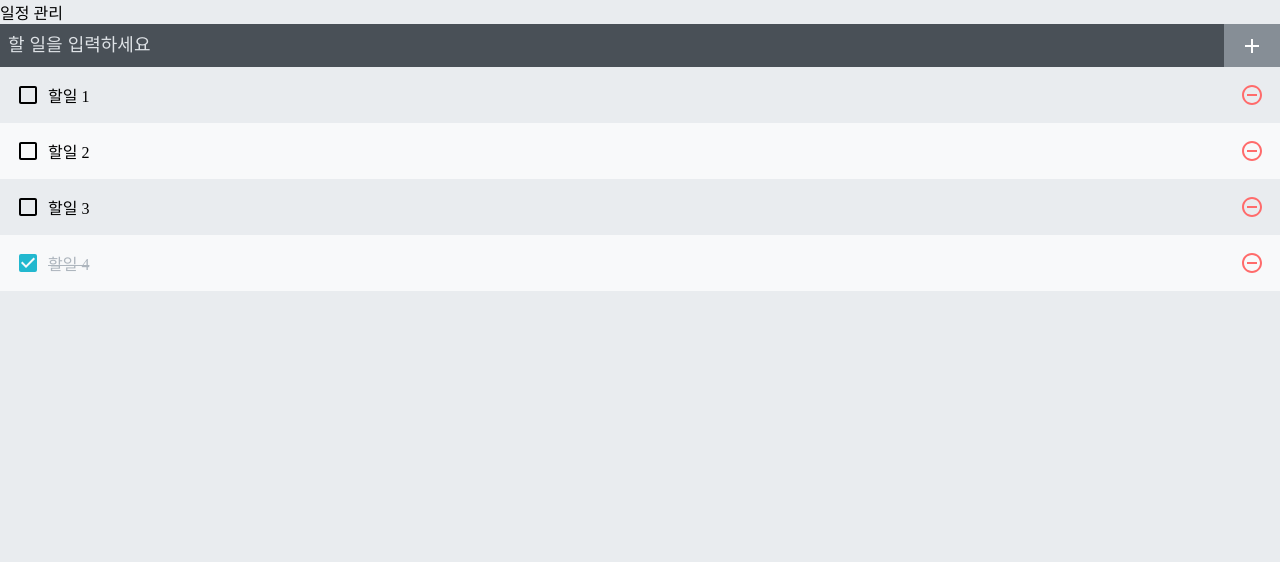
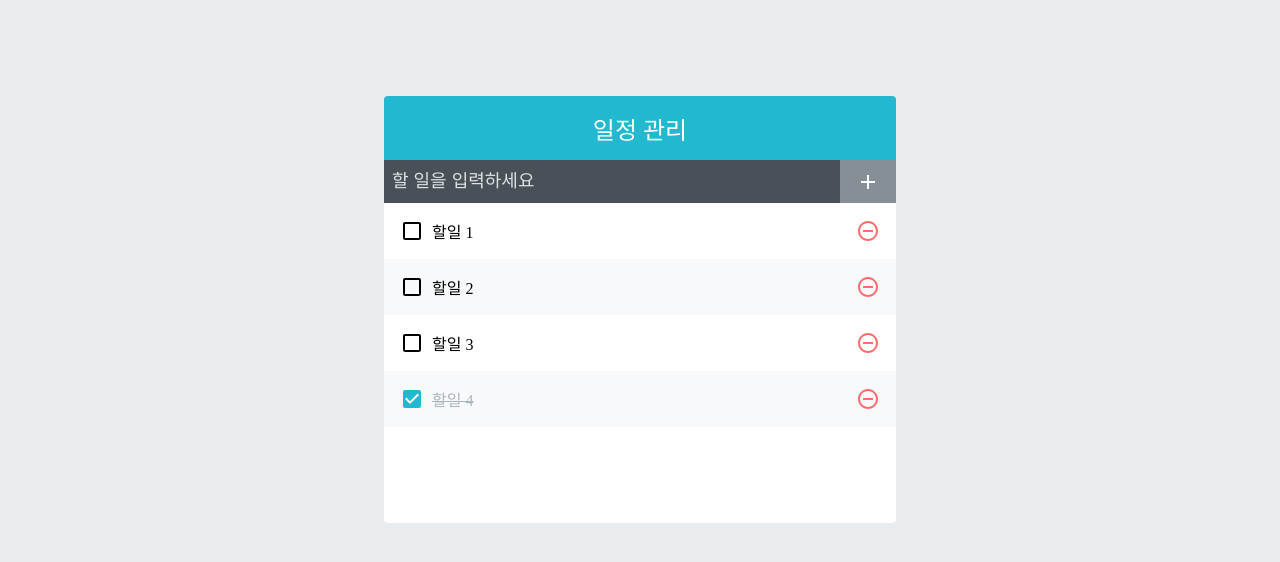
Before and after one commit to kiekk/todo-list-react, a React (Create React App) app: page / in a window 1280 px wide. Shown: the top 562 px of the page. Built offline with nearby package versions, Linux system fonts and the light colour scheme.

Commit message:
add component TodoTemplate

```diff
--- a/src/App.js
+++ b/src/App.js
@@ -8,6 +8,7 @@ import {
 } from 'react-icons/md'
 import './style.scss'
 import cn from 'classnames'
+import TodoTemplate from './components/TodoTemplate'
 
 function App() {
   const [text, setText] = useState('')
@@ -63,8 +64,7 @@ function App() {
   }
 
   return (
-    <div className="TodoTemplate">
-      <div className="app-title">일정 관리</div>
+    <TodoTemplate>
       <div className="content">
         <form className="TodoInsert" onSubmit={onSubmit}>
           <input
@@ -94,7 +94,7 @@ function App() {
           ))}
         </div>
       </div>
-    </div>
+    </TodoTemplate>
   )
 }
 
--- /dev/null
+++ b/src/components/TodoTemplate.js
@@ -0,0 +1,12 @@
+import './TodoTemplate.scss'
+
+const TodoTemplate = ({ children }) => {
+  return (
+    <div className="TodoTemplate">
+      <div className="app-title">일정 관리</div>
+      <div className="content">{children}</div>
+    </div>
+  )
+}
+
+export default TodoTemplate
```
